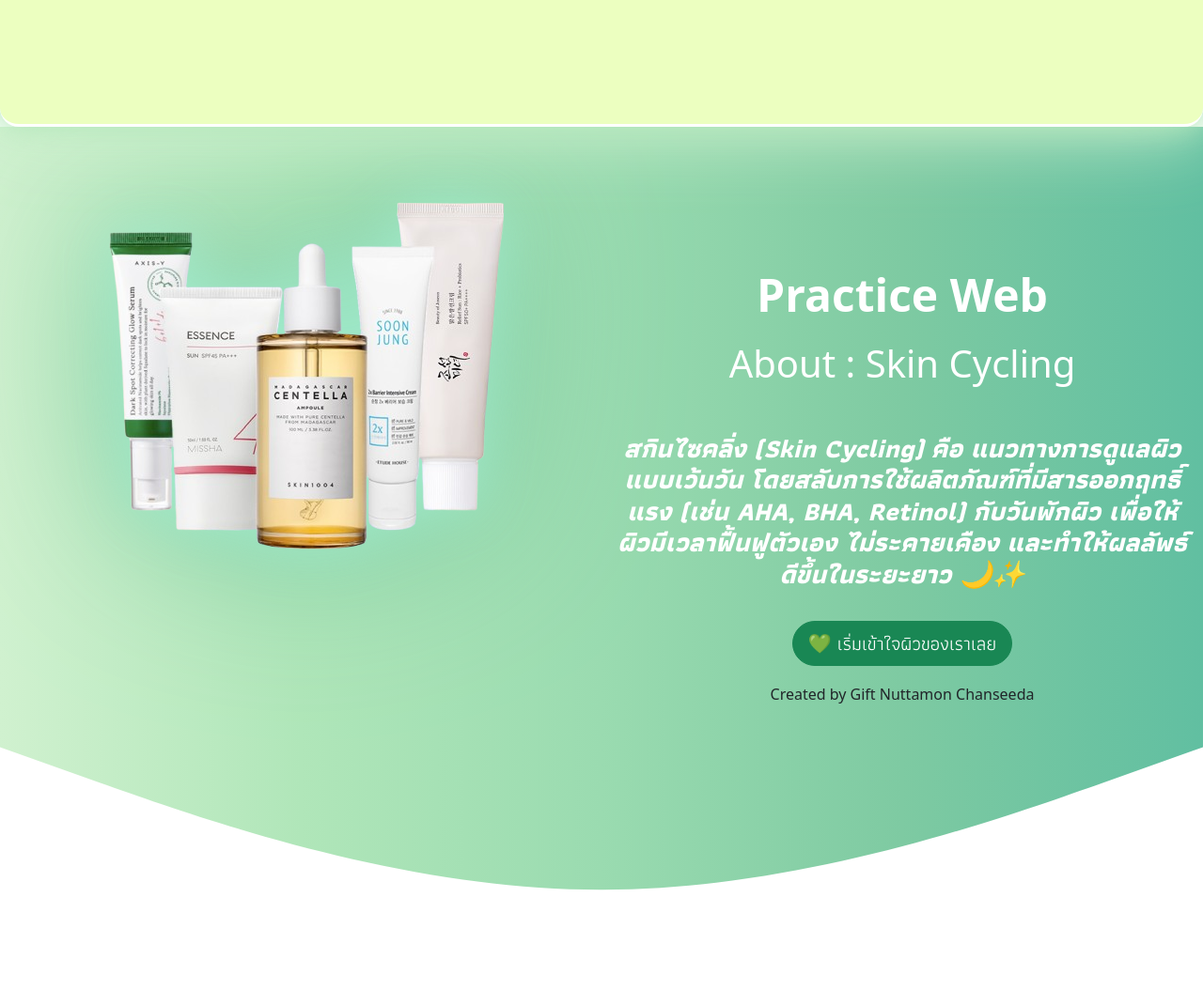
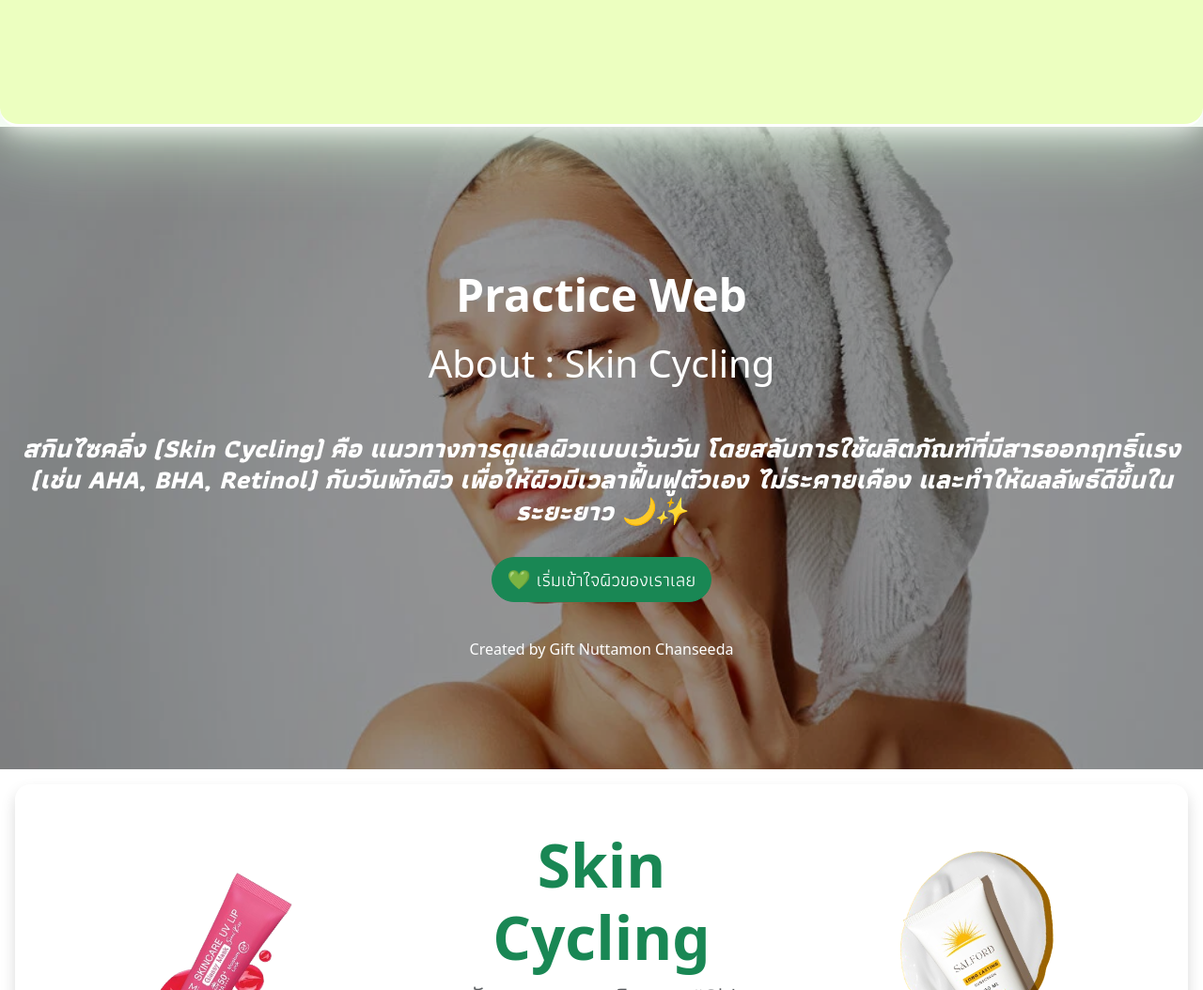
Before and after one commit to 0764nuttamon/Practice-Web, a website built with Vite: page index.html in a window 1280 px wide. Shown: the top 1054 px of the page at 94% size. Built offline with nearby package versions, Linux system fonts and the light colour scheme.

Commit message:
ตกแต่ง

```diff
--- a/index.html
+++ b/index.html
@@ -4,6 +4,9 @@
 <head>
     <meta charset="UTF-8">
     <meta name="viewport" content="width=device-width, initial-scale=1.0">
+
+    <link rel="icon" type="image/x-icon" href="/favicon.ico">
+
 
     <!-- ✅ Tailwind CSS build -->
     <link href="/styles.css" rel="stylesheet">
@@ -122,7 +125,7 @@
     <nav class="navbar navbar-expand-md sticky-top" style="background-color: rgb(236, 255, 192);
   border-bottom: 3px solid #ffffff;
   border-radius: 0 0 20px 20px;
-  filter: drop-shadow(0 0 15px #b0e6b9) drop-shadow(0 0 40px #d0f1cf);
+  filter: drop-shadow(0 0 15px #ffffff) drop-shadow(0 0 40px #d0f1cf);
   transition: all 0.3s ease;
   z-index: 999;">
         <div class="container-fluid">
@@ -172,59 +175,43 @@
 
 
     <!-- HERO -->
-    <div class="container-fluid"
-        style="background: linear-gradient(to right, #d0f1cf, #b0e6b9, #9adbb0, #7ecaa2, #61bfa1);">
-        <div class="row">
+<div class="container-fluid position-relative"
+    style="background-image: url('img/wall2.webp');
+           background-size: cover;
+           background-position: center;
+           background-repeat: no-repeat;
+           padding-top: 150px;
+           padding-bottom: 100px;">
 
-            <div class="col-lg-6">
-                <div class="  my-5  d-flex  justify-content-center">
-                    <img class="d-block mx-auto img-fluid"
-                        style="filter: drop-shadow(0 0 30px #a1eacb) drop-shadow(0 0 80px #7ecaa2);"
-                        src="img/Korean_best_skin-removebg-preview.png" alt="" width="auto" height="400px">
-                </div>
-            </div>
+    <!-- ✅ Overlay ดำบางๆ -->
+    <div style="position: absolute;
+                top: 0; left: 0; right: 0; bottom: 0;
+                background-color: rgba(0, 0, 0, 0.4);
+                z-index: 1;"></div>
 
-            <div class="col-lg-6">
-                <div class="text-center" style="margin-top: 150px;">
-                    <h1 class="display-5 fw-bold " style="color: white; margin-top: 20px;">Practice Web</h1>
-                    <h1 style="color: white; margin-top: 20px;">About : Skin Cycling</h1>
-                    <h3 style="color: white; margin-top: 50px; font-family: 'Athiti', serif;"><b><i>สกินไซคลิ่ง (Skin
-                                Cycling) คือ แนวทางการดูแลผิวแบบเว้นวัน โดยสลับการใช้ผลิตภัณฑ์ที่มีสารออกฤทธิ์แรง (เช่น
-                                AHA,
-                                BHA, Retinol) กับวันพักผิว เพื่อให้ผิวมีเวลาฟื้นฟูตัวเอง ไม่ระคายเคือง
-                                และทำให้ผลลัพธ์ดีขึ้นในระยะยาว 🌙✨</i></b></h3>
+    <!-- ✅ เนื้อหาด้านบน overlay -->
+    <div class="row position-relative" style="z-index: 2;">
+        <div class="col-lg-12 text-center text-white">
+            <h1 class="display-5 fw-bold">Practice Web</h1>
+            <h1 style="margin-top: 20px;">About : Skin Cycling</h1>
+            <h3 style="margin-top: 50px; font-family: 'Athiti', serif;">
+                <b><i>
+                    สกินไซคลิ่ง (Skin Cycling) คือ แนวทางการดูแลผิวแบบเว้นวัน โดยสลับการใช้ผลิตภัณฑ์ที่มีสารออกฤทธิ์แรง
+                    (เช่น AHA, BHA, Retinol) กับวันพักผิว เพื่อให้ผิวมีเวลาฟื้นฟูตัวเอง ไม่ระคายเคือง
+                    และทำให้ผลลัพธ์ดีขึ้นในระยะยาว 🌙✨
+                </i></b>
+            </h3>
             <a href="#c1" class="btn btn-success btn-lg mt-4"
                 style="border-radius: 50px; font-family: 'Athiti', serif;"
                 onclick="setTimeout(() => history.replaceState(null, null, ' '), 100);">
                 💚 เริ่มเข้าใจผิวของเราเลย
             </a>
-
-
             <p style="margin-top: 3%;">Created by Gift Nuttamon Chanseeda</p>
-
-                </div>
         </div>
     </div>
 </div>
 <!-- End HERO -->
 
-
-    <!-- wave -->
-    <svg xmlns="http://www.w3.org/2000/svg" viewBox="0 0 1440 320">
-        <defs>
-            <linearGradient id="waveGradient" x1="0%" y1="0%" x2="100%" y2="0%">
-                <stop offset="0%" style="stop-color:#d0f1cf;" />
-                <stop offset="25%" style="stop-color:#b0e6b9;" />
-                <stop offset="50%" style="stop-color:#9adbb0;" />
-                <stop offset="75%" style="stop-color:#7ecaa2;" />
-                <stop offset="100%" style="stop-color:#61bfa1;" />
-            </linearGradient>
-        </defs>
-        <path fill="url(#waveGradient)" fill-opacity="1"
-            d="M0,32L120,74.7C240,117,480,203,720,202.7C960,203,1200,117,1320,74.7L1440,32L1440,0L1320,0C1200,0,960,0,720,0C480,0,240,0,120,0L0,0Z">
-        </path>
-    </svg>
-    <!-- End wave -->
 
     <!-- Skin Cycling Section -->
     <div class="position-relative overflow-hidden p-3 p-md-5 m-md-3 text-center rounded-4 shadow">
@@ -373,7 +360,7 @@
     </div>
 
     <!-- ทำความเข้าใจผิวของเรากัน -->
-    <div id="c1" class="container-fluid " style="font-family: 'Athiti', serif;">
+    <div id="c1" class="container " style="font-family: 'Athiti', serif;">
         <div class="row">
             <div style="display: flex; align-items: center; justify-content: center; margin: 30px 0;">
                 <div
@@ -527,6 +514,8 @@
         </div>
     </div>
 
+
+
     <footer class="d-flex flex-wrap justify-content-between align-items-center py-3 my-4 border-top">
         <!-- Credit -->
         <p class="col-md-4 mb-0 text-body-secondary">
```
Also changed, not shown: img/Gemini_Generated_Image_yyarf5yyarf5yyar.png (added), img/Wall.jpeg (added), img/erin-lindford.png (added), img/wall2.webp (added). Lines whose indentation alone changed are shown as unchanged.
